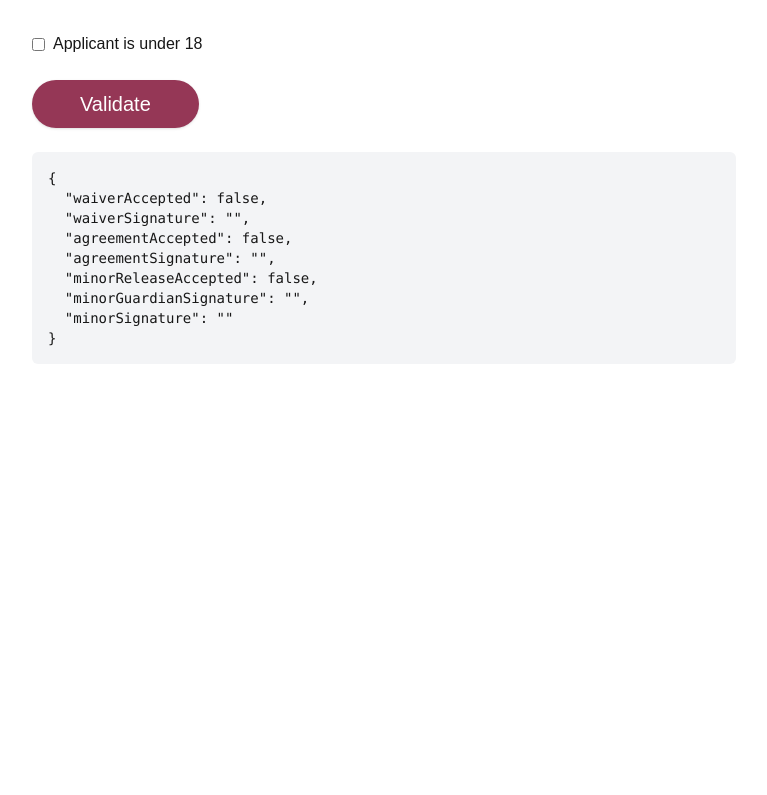
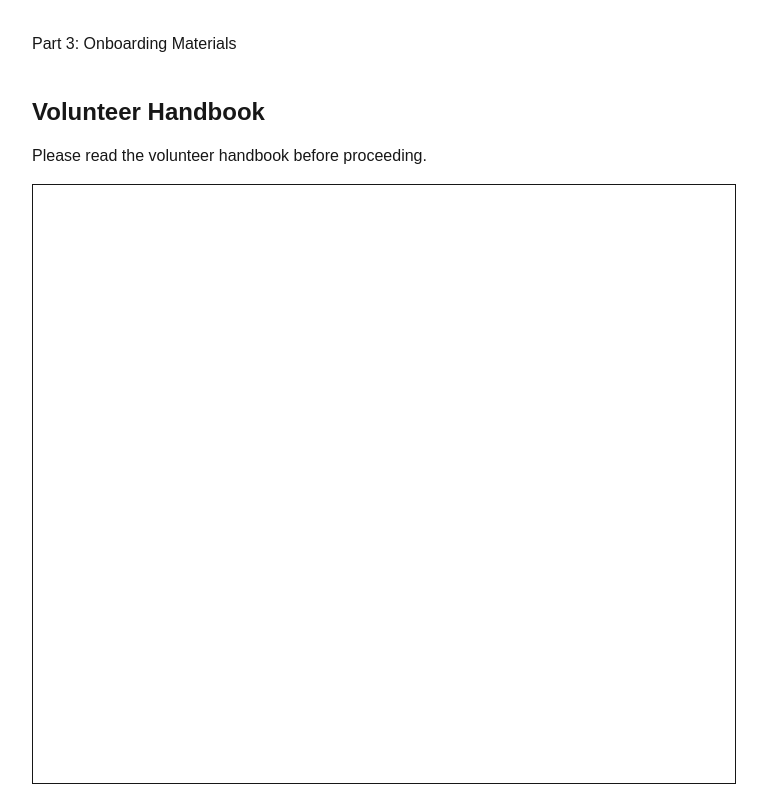
Before and after one commit to JumboCode/damiens-place, a Next.js app: page /step-3-test in a window 1280 px wide. Shown: the top 795 px of the page, without its empty margins (256-1023 px from the left). Built offline with nearby package versions, Linux system fonts and the light colour scheme; a web font is replaced by a local one.

Commit message:
FE: added step 5

```diff
--- a/src/app/step-3-test/page.tsx
+++ b/src/app/step-3-test/page.tsx
@@ -1,9 +1,19 @@
-// TODO: FILE HEADER
-// This line is needed because the page remembers what you type
+
+/**
+ * step-3-test/page.tsx
+ *
+ * Temporary test page for the OnboardingStep component.
+ * Tests form values, validation, and the minor release section.
+ *
+ * Author: Adrien and Luisa
+ * Date Created: 10/27/2026
+ */
+
 "use client";
 
 import { useState } from "react";
 import CommonButton from "@/components/common/CommonButton";
+import OnboardingStep from "@/components/application/OnboardingStep";
 import {
   emptyOnboarding,
   validateOnboarding,
@@ -12,19 +22,30 @@ import type {
   OnboardingErrors,
   OnboardingValues,
 } from "@/components/application/onboarding";
-// TODO: import OnboardingStep
 
 export default function Step3TestPage() {
+  // Store the current onboarding form values
   const [values, setValues] = useState<OnboardingValues>(emptyOnboarding);
+
+  // Store validation errors
   const [errors, setErrors] = useState<OnboardingErrors>({});
+
+  // Determine whether to show the minor release section
   const [isMinor, setIsMinor] = useState(false);
 
   return (
     <main className="mx-auto flex max-w-3xl flex-col gap-6 p-8">
-      {/* TODO: drop in <OnboardingStep /> here. Pass values, errors, and isMinor.
-          For onChange, merge the changes into the old values:
-          (changes) => setValues((current) => ({ ...current, ...changes })) */}
+      {/* Display the onboarding form and update only changed fields */}
+      <OnboardingStep
+        values={values}
+        errors={errors}
+        isMinor={isMinor}
+        onChange={(changes) =>
+          setValues((current) => ({ ...current, ...changes }))
+        }
+      />
 
+      {/* Toggle the minor release section */}
       <label className="flex items-center gap-2">
         <input
           type="checkbox"
@@ -34,13 +55,14 @@ export default function Step3TestPage() {
         Applicant is under 18
       </label>
 
+      {/* Validate the form and display any errors */}
       <CommonButton
         title="Validate"
         onClick={() => setErrors(validateOnboarding(values, isMinor))}
       />
 
-      {/* Shows what the page is holding, so you can check it as you type */}
-      <pre className="rounded-md bg-gray-100 p-4 text-sm">
+      {/* Show the current values to help test the form */}
+      <pre className="overflow-x-auto rounded-md bg-gray-100 p-4 text-sm text-black">
         {JSON.stringify(values, null, 2)}
       </pre>
     </main>
```
